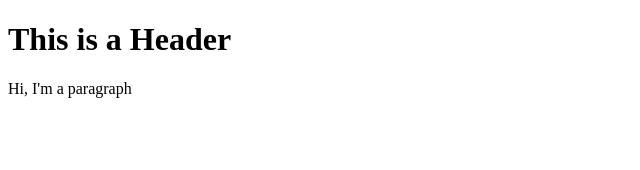
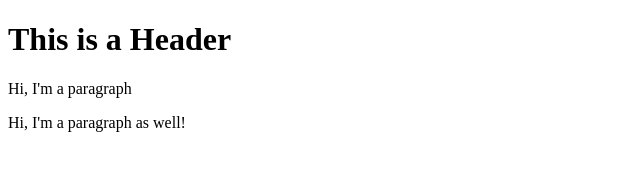
Before and after one commit to idsherma/git-test, a plain HTML site: page index.html in a window 1280 px wide. Shown: the whole page, without its empty margins (0-640 px from the left). Drawn offline with Linux system fonts and the light colour scheme.

Commit message:
third commit

```diff
--- a/index.html
+++ b/index.html
@@ -3,5 +3,6 @@
    <body>
       <h1>This is a Header</h1>
       <p>Hi, I'm a paragraph</p>
+      <p>Hi, I'm a paragraph as well!</p>
    </body>
 </html>
```
